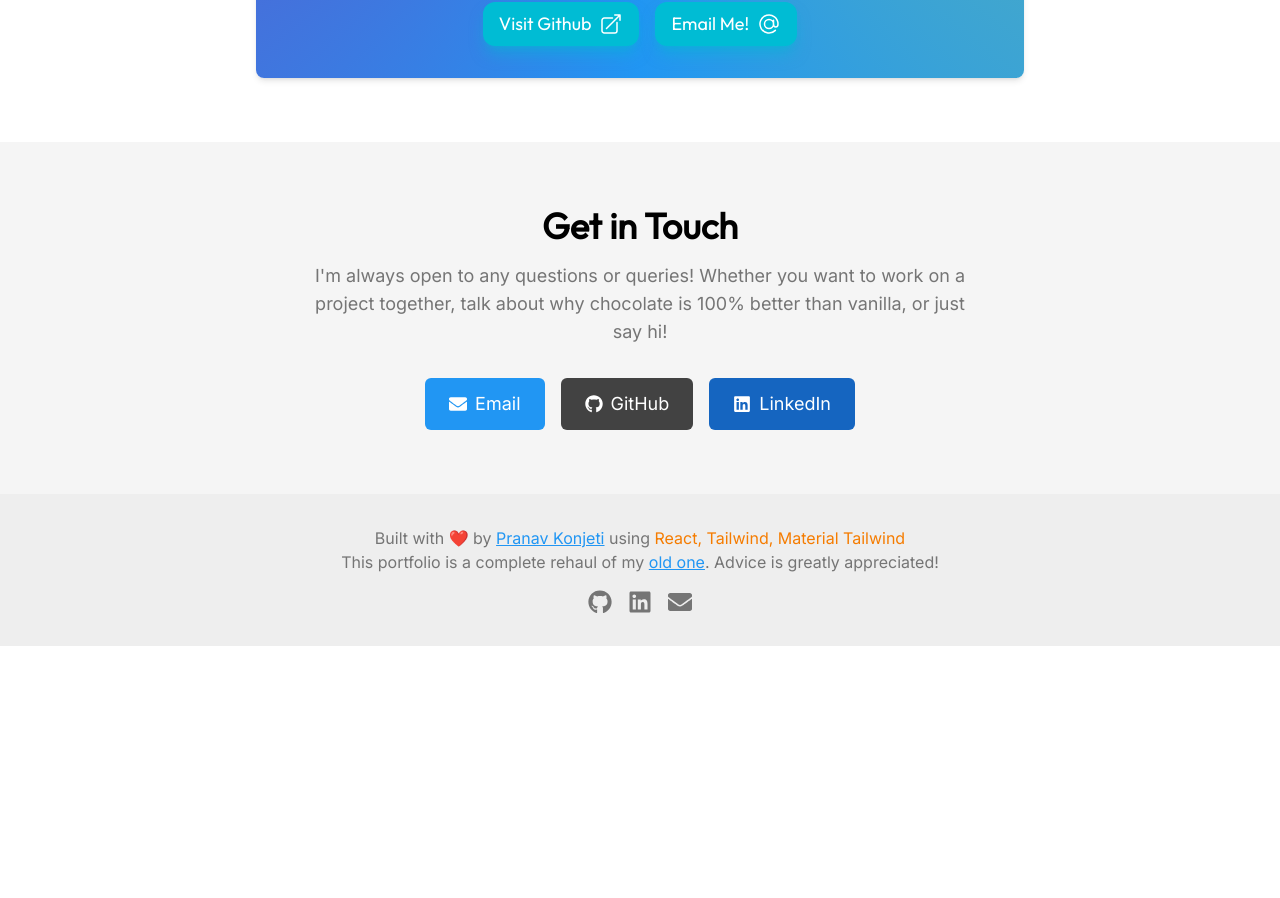
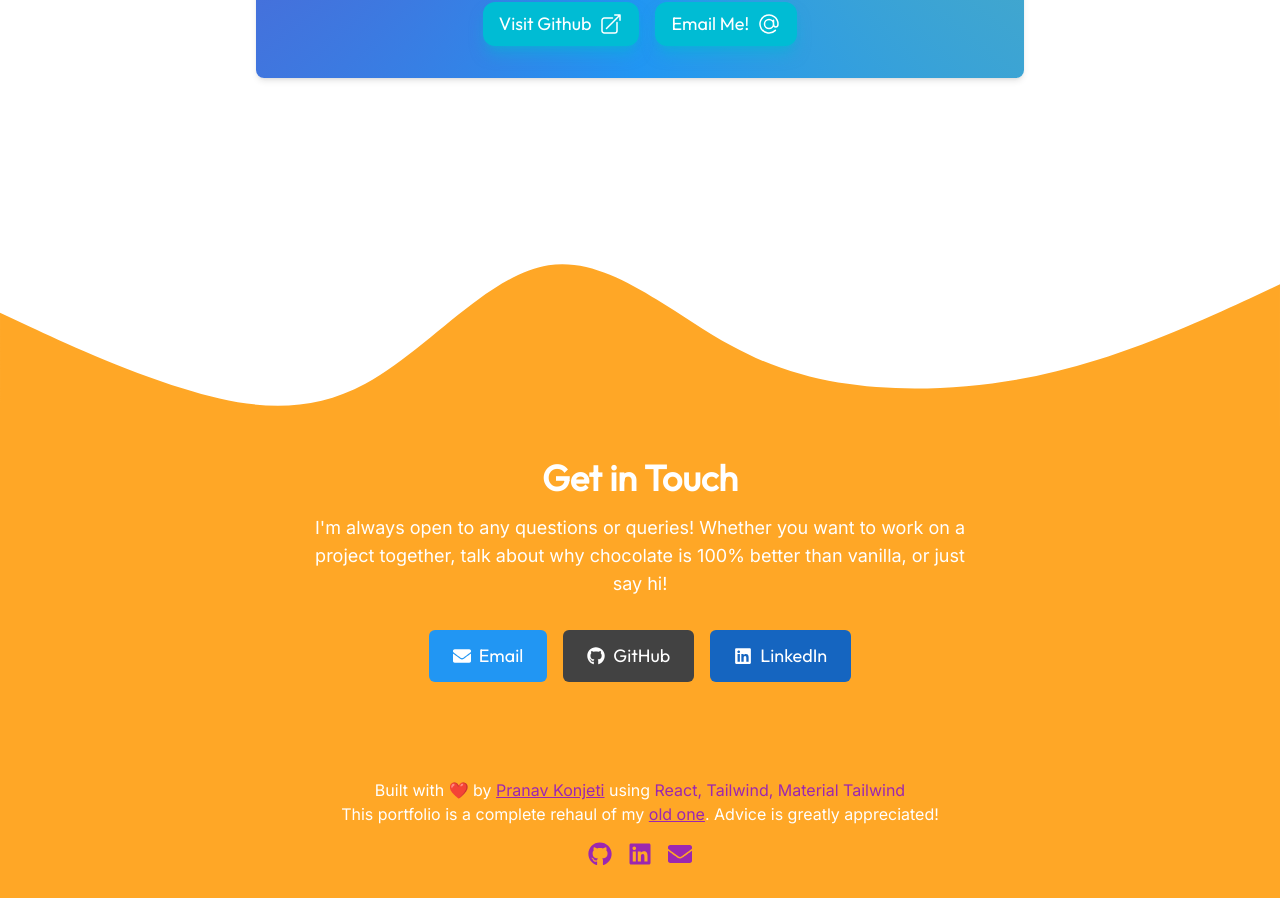
Before and after one commit to PkTheCoda/portfolio, a React (Vite) app: page / in a window 1280 px wide. Shown: the part 7322-8220 px from the top of the page. Before the commit the page ends 7968 px from the top, so only its background shows below. Built offline with nearby package versions, Linux system fonts and the light colour scheme.

Commit message:
added wavy bottom and made it more visually better

```diff
--- a/src/App.jsx
+++ b/src/App.jsx
@@ -5,6 +5,7 @@ import ToolsSection from './Components/ToolsSection'
 import { Projects } from './Components/Projects'
 import ContactSection from './Components/ContactSection'
 import { Analytics } from '@vercel/analytics/react';
+import WavyLine from './Components/WavyLine'
 
 function App() {
 
@@ -15,6 +16,7 @@ function App() {
       <AboutMe />
       <ToolsSection />
       <Projects />
+      <WavyLine />
       <ContactSection />
       <Analytics />
 
--- a/src/Components/ContactSection.jsx
+++ b/src/Components/ContactSection.jsx
@@ -3,10 +3,10 @@ import { FaEnvelope, FaGithub, FaLinkedin } from "react-icons/fa";
 
 function ContactSection() {
   return (
-    <section className="bg-gray-100 pt-16 mt-16" id="contact">
+    <section className="bg-[#FFA726] pt-8" id="contact">
       <div className="container mx-auto text-center">
-        <h2 className="text-4xl font-bold mb-4 font-outfit">Get in Touch</h2>
-        <p className="text-lg text-gray-600 mb-8 font-inter px-10 lg:px-60">
+        <h2 className="text-4xl font-bold mb-4 font-outfit text-white">Get in Touch</h2>
+        <p className="text-lg text-white mb-8 font-inter px-10 lg:px-60">
           I'm always open to any questions or queries! Whether you want to work on a project together, talk about
           why chocolate is 100% better than vanilla, or just say hi!
         </p>
@@ -14,7 +14,7 @@ function ContactSection() {
         <div className="flex flex-wrap justify-center gap-4">
           <a
             href="mailto:pranavkonjeti@gmail.com"
-            className="bg-blue-500 text-white px-6 py-3 rounded-md text-lg font-inter flex items-center gap-2 transition transform hover:scale-110"
+            className="bg-blue-500 text-white px-6 py-3 rounded-md text-lg font-outfit flex items-center gap-2 transition transform hover:scale-110"
           >
             <FaEnvelope />
             Email
@@ -23,7 +23,7 @@ function ContactSection() {
             href="https://github.com/pkthecoda"
             target="_blank"
             rel="noopener noreferrer"
-            className="bg-gray-800 text-white px-6 py-3 rounded-md text-lg font-inter flex items-center gap-2 transition transform hover:scale-110"
+            className="bg-gray-800 text-white px-6 py-3 rounded-md text-lg font-outfit flex items-center gap-2 transition transform hover:scale-110"
           >
             <FaGithub />
             GitHub
@@ -32,7 +32,7 @@ function ContactSection() {
             href="https://www.linkedin.com/in/pranav-konjeti"
             target="_blank"
             rel="noopener noreferrer"
-            className="bg-blue-800 text-white px-6 py-3 rounded-md text-lg font-inter flex items-center gap-2 transition transform hover:scale-110"
+            className="bg-blue-800 text-white px-6 py-3 rounded-md text-lg font-outfit flex items-center gap-2 transition transform hover:scale-110"
           >
             <FaLinkedin />
             LinkedIn
@@ -40,10 +40,10 @@ function ContactSection() {
         </div>
       </div>
 
-      <footer className="bg-gray-200 mt-16 py-8 text-center">
-        <p className="text-gray-600 font-inter">
-          Built with ❤️ by <a href="mailto:pranavkonjeti@gmail.com" target="_blank" className="text-blue-500 underline">Pranav Konjeti</a> using <span className="text-orange-700">React, Tailwind, Material Tailwind</span> <br />
-          This portfolio is a complete rehaul of my <a href="https://pranavkold.vercel.app" target="_blank" className="text-blue-500 underline">old one</a>. Advice is greatly appreciated!
+      <footer className="bg-[#FFA726] mt-16 py-8 text-center">
+        <p className="text-white font-inter">
+          Built with ❤️ by <a href="mailto:pranavkonjeti@gmail.com" target="_blank" className="text-purple-500 underline">Pranav Konjeti</a> using <span className="text-purple-500">React, Tailwind, Material Tailwind</span> <br />
+          This portfolio is a complete rehaul of my <a href="https://pranavkold.vercel.app" target="_blank" className="text-purple-500 underline">old one</a>. Advice is greatly appreciated!
 
 
         </p>
@@ -53,19 +53,19 @@ function ContactSection() {
             target="_blank"
             rel="noopener noreferrer"
           >
-            <FaGithub className="text-gray-600 text-2xl hover:text-gray-800" />
+            <FaGithub className="text-purple-500 text-2xl hover:text-purple-800 transition transform hover:scale-125" />
           </a>
           <a
             href="https://www.linkedin.com/in/pranav-konjeti"
             target="_blank"
             rel="noopener noreferrer"
           >
-            <FaLinkedin className="text-gray-600 text-2xl hover:text-gray-800" />
+            <FaLinkedin className="text-purple-500 text-2xl hover:text-purple-800 transition transform hover:scale-125" />
           </a>
           <a
             href="mailto:pranavkonjeti@gmail.com"
           >
-            <FaEnvelope className="text-gray-600 text-2xl hover:text-gray-800" />
+            <FaEnvelope className="text-purple-500 text-2xl hover:text-purple-800 transition transform hover:scale-125" />
           </a>
         </div>
       </footer>
--- /dev/null
+++ b/src/Components/WavyLine.jsx
@@ -0,0 +1,15 @@
+import React from 'react';
+
+const WavyLine = () => {
+  return (
+    <svg xmlns="http://www.w3.org/2000/svg" viewBox="0 0 1440 320" className="block w-full mt-16">
+      <path
+        fill="#FFA726"
+        fillOpacity="1"
+        d="M0,192L34.3,208C68.6,224,137,256,206,277.3C274.3,299,343,309,411,272C480,235,549,149,617,138.7C685.7,128,754,192,823,229.3C891.4,267,960,277,1029,277.3C1097.1,277,1166,267,1234,245.3C1302.9,224,1371,192,1406,176L1440,160L1440,320L1405.7,320C1371.4,320,1303,320,1234,320C1165.7,320,1097,320,1029,320C960,320,891,320,823,320C754.3,320,686,320,617,320C548.6,320,480,320,411,320C342.9,320,274,320,206,320C137.1,320,69,320,34,320L0,320Z"
+      ></path>
+    </svg>
+  );
+};
+
+export default WavyLine;
```
